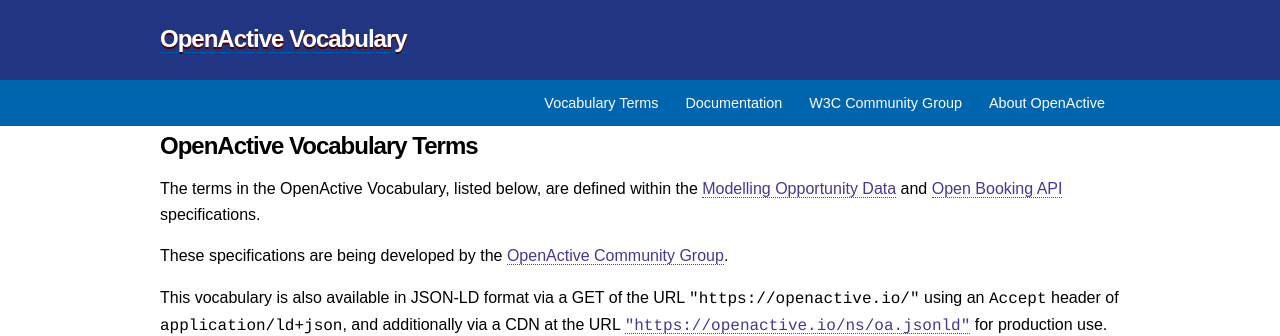
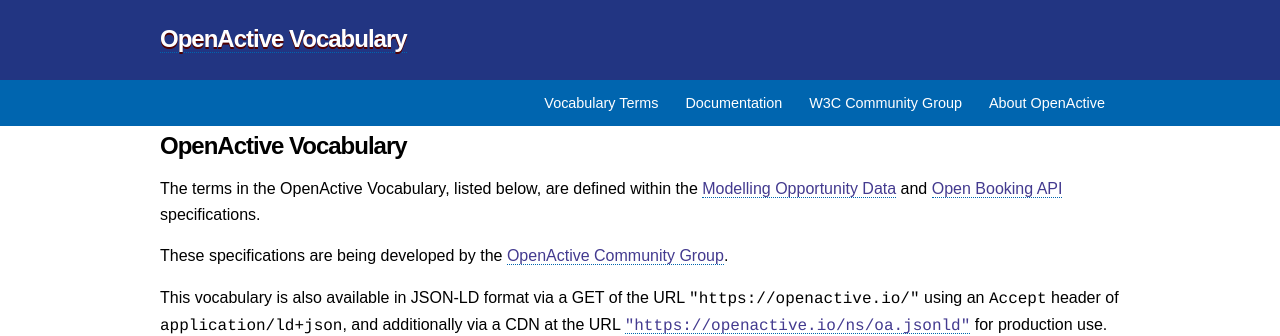
Before and after one commit to openactive/openactive.github.io, a Jekyll site: the page built from ns/index.md, in a window 1280 px wide and 900 px high. Shown: the top 336 px of the window. Built offline with Jekyll 4.4.1, drawn with Linux system fonts in a browser that asks for light colours.

Commit message:
Updating auto-generated namespace documentation: 53 [ci skip]

```diff
--- a/ns/index.md
+++ b/ns/index.md
@@ -3,7 +3,7 @@
 title: OpenActive Vocabulary
 ---
 
-# OpenActive Vocabulary Terms
+# OpenActive Vocabulary
 
 The terms in the OpenActive Vocabulary, listed below, are defined within the [Modelling Opportunity Data](https://www.openactive.io/modelling-opportunity-data/) and [Open Booking API](https://www.openactive.io/open-booking-api/EditorsDraft/) specifications.
 
```
